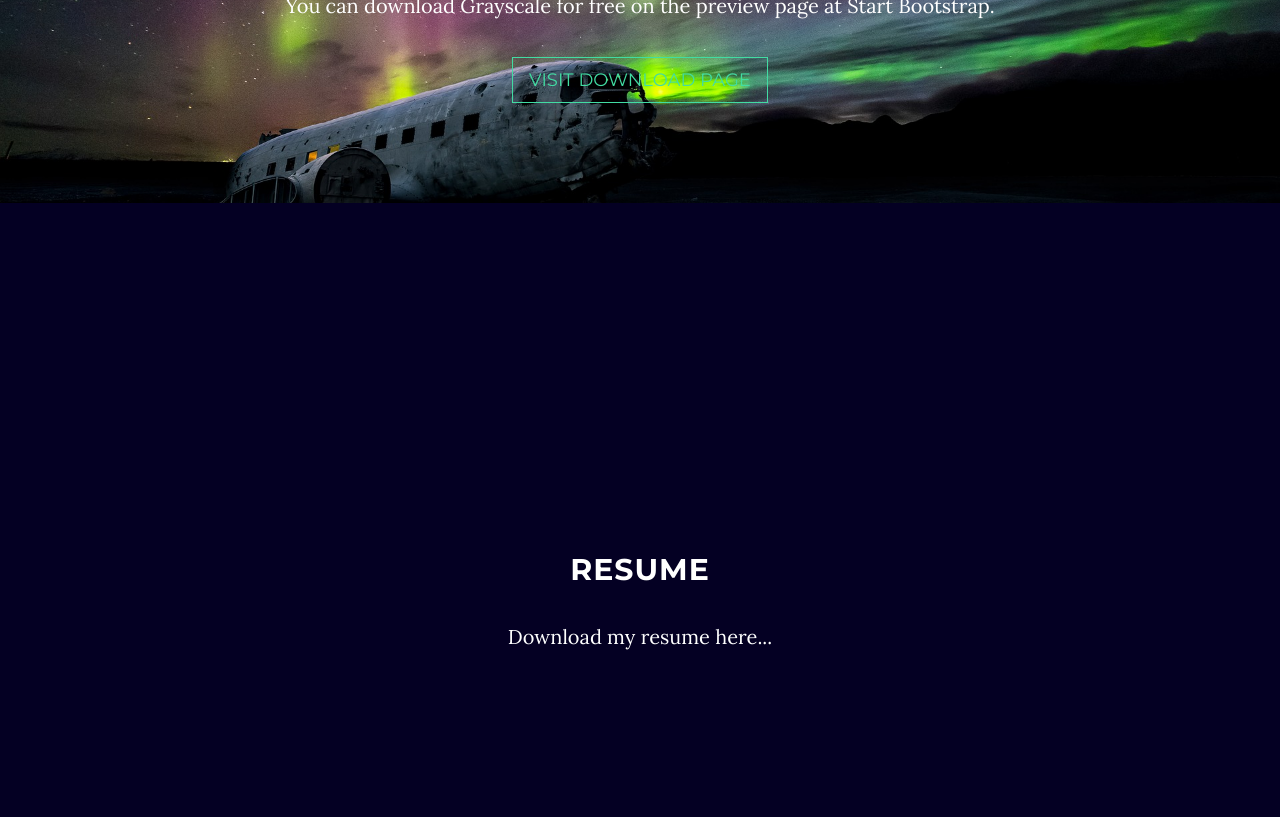
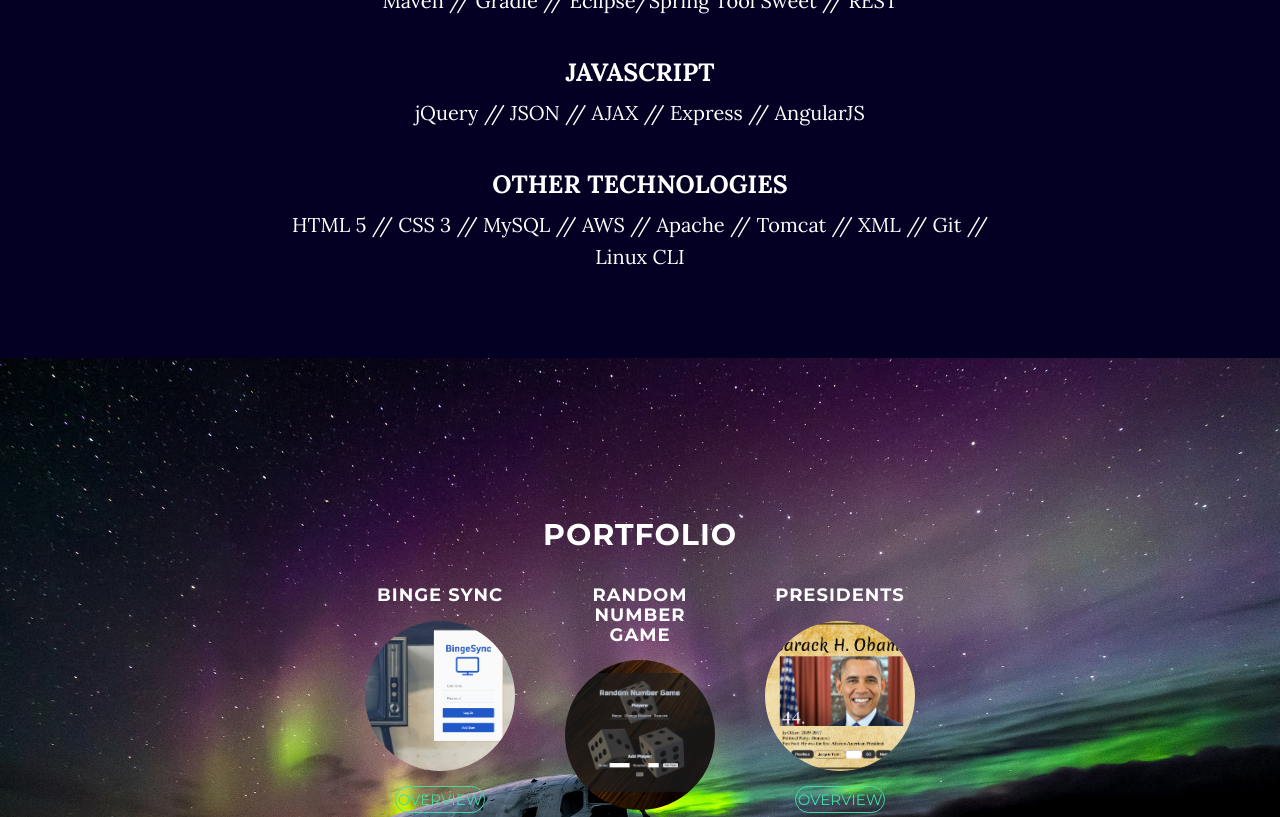
Before and after one commit to nmarchese/MySite, a website: page index.html in a window 1280 px wide. Shown: the part 1768-2585 px from the top of the page. Drawn offline with nearby package versions, Linux system fonts and the light colour scheme; some packages are replaced by stand-ins of ours; files that its build step writes are made by us from their sources.

Commit message:
updated style, filled out unimplemented sections

```diff
--- a/css/CSSdoc1.css
+++ b/css/CSSdoc1.css
@@ -172,15 +172,15 @@ li a:hover:before, li a:focus:before, li a:active:before {
 }
 
 .cube1 div {
-  background-image: url("../images/lights1.jpg");
+  background-image: url("../images/darktexture1lite.jpg");
   background-size: contain;
-  opacity: 0.9;
+  opacity: 0.7;
 }
 
 .cube2 div {
-  background-image: url("../images/lights2.jpg");
+  background-image: url("../images/darktexture2lite.jpg");
   background-size: contain;
-  opacity: 0.9;
+  opacity: 0.7;
 }
 
 .cube3 div {
@@ -289,7 +289,6 @@ li a:hover:before, li a:focus:before, li a:active:before {
   color: #333;
 
   -webkit-transition-duration: 0.3s;
-
           transition-duration: 0.3s;
   -webkit-transition-property: -webkit-transform;
   transition-property: -webkit-transform;
@@ -300,6 +299,91 @@ li a:hover:before, li a:focus:before, li a:active:before {
   color: #ccc;
 
   -webkit-transform: scale(1.07);
-
           transform: scale(1.07);
 }
+/***********************************************************/
+
+.projects {
+  display: inline-block;
+}
+@media (min-width: 768px) {
+  .projects {
+    display: flex;
+    justify-content: center;
+  }
+}
+
+.project-container {
+  text-align: center;
+  width: 150px;
+  margin-left: 25px;
+  margin-right: 25px;
+  margin-bottom: 40px;
+}
+
+.project-header {
+  margin-bottom: 15px;
+}
+
+.projects-list {
+  display: inline;
+  list-style: none;
+  float: left;
+  background-color: rgba(0,0,0,0);
+}
+
+.project-link {
+  color: rgba(0,0,0,0);
+  height: 150px;
+  width: 150px;
+  margin-bottom: 10px;
+  border-radius: 50%;
+  -webkit-transition: all 0.2s ease-in-out;
+  -moz-transition: all 0.2s ease-in-out;
+  transition: all 0.2s ease-in-out;
+}
+.project-link:hover {
+  -webkit-transform: scale(1.03);
+          transform: scale(1.03);
+  color: rgba(66, 221, 163, 0.8);
+}
+.go {
+  padding-top: 30px;
+  font-size: 80px;
+}
+.project-extra-btn {
+  padding: 2px;
+  margin: 5px;
+  font-size: 15px;
+  border-radius: 15px;
+}
+
+#bingesync {
+  background-image: url("../images/BingeSyncScreen.png");
+  background-size: cover;
+}
+
+#randomnumber {
+  background-image: url("../images/RandomNumberScreen.png");
+  background-size: cover;
+}
+
+#presidents {
+  background-image: url("../images/PresidentsScreen.png");
+  background-size: cover;
+}
+
+.mypic {
+  width: 250px;
+  height: 250px;
+  border-radius: 50%;
+  float: left;
+  margin: 20px;
+}
+
+p.tech-header {
+  text-transform: uppercase;
+  margin-bottom: 5px;
+  font-size: 25px;
+  font-weight: 600;
+}
--- a/css/grayscale.css
+++ b/css/grayscale.css
@@ -221,7 +221,7 @@ a:focus {
 .content-section {
   padding-top: 150px;
 }
-.projects-section {
+.portfolio-section {
   width: 100%;
   padding: 150px 0;
   color: white;
@@ -232,22 +232,14 @@ a:focus {
   background-size: cover;
   -o-background-size: cover;
 }
-/*#map {
-  width: 100%;
-  height: 200px;
-  margin-top: 100px;
-}*/
+
 @media (min-width: 767px) {
   .content-section {
     padding-top: 150px;
   }
-  .projects-section {
+  .portfolio-section {
     padding: 100px 0;
   }
-  /*#map {
-    height: 400px;
-    margin-top: 250px;
-  }*/
 }
 .btn {
   text-transform: uppercase;
@@ -316,9 +308,35 @@ body {
 
 
 /**************************************************************/
+#about {
+  padding-top: 70px;
+}
+#technologies {
+  padding-top: 50px;
+}
+#portfolio {
+  padding-top: 50px;
+}
+.portfolio-section {
+  padding-top: 160px;
+  padding-bottom: 160px;
+}
+@media (max-width: 768px) {
+  .resume-screen {
+    display: none;
+  }
+  #resume {
+    padding-top: 300px;
+    padding-bottom: 100px;
+  }
+}
+.resume-screen {
+  margin-bottom: 40px
+}
+#resume {
+  padding-top: 80px;
+  padding-bottom: 80px;
+}
 #contact {
   padding-top: 250px;
 }
-#resume {
-  padding-top: 350px;
-}
--- a/index.html
+++ b/index.html
@@ -9,7 +9,7 @@
     <meta name="description" content="">
     <meta name="author" content="">
 
-    <title>NikMarchese.com</title>
+    <title>Nik Marchese | Web Developer</title>
 
     <!-- Bootstrap Core CSS -->
     <link href="vendor/bootstrap/css/bootstrap.min.css" rel="stylesheet">
@@ -60,7 +60,7 @@
                         <a class="page-scroll" href="#about">About</a>
                     </li>
                     <li>
-                        <a class="page-scroll" href="#projects">Projects</a>
+                        <a class="page-scroll" href="#portfolio">Portfolio</a>
                     </li>
                     <li>
                         <a class="page-scroll" href="#resume">Resume</a>
@@ -132,28 +132,65 @@
     <!-- About Section -->
     <section id="about" class="container content-section text-center">
         <div class="row">
-            <div class="col-lg-8 col-lg-offset-2">
+            <div id="about" class="col-lg-8 col-lg-offset-2">
               <h2>About</h2>
               <p>Hi, I'm Nik! I am a full-stack web developer with experience in a wide variety of in demand technologies
                 I hard working and a very fast learner. I obtained the Oracle Java SE8 Programmer 1 certification less than two
-                  months after writing my first piece of code. I am trained in Java, Spring, Spring MVC, REST, MySQL, Java Persistence API,
-                  JavaScript, JQuery, JSON, Ajax, Angular, HTML5, and CSS3. I also have experience in database creation and management
+                months after writing my first piece of code. <img class="mypic" src="./images/FBpic1.jpg">
+                 I am trained in Java, Spring, Spring MVC, REST, MySQL, Java Persistence API,
+                JUnit, JavaScript, JQuery, JSON, Ajax, Angular, HTML5, and CSS3. I also have experience in database creation and management
                 using MySQL.</p>
               <p>I will graduate from Skill Distillery, an intensive 16-week full-stack Java programming bootcamp in Denver Colorado,
                 on the 24th of March. I am now looking for a position that will further my growth as a software developer.
                 I am excieted to continue learning and to push my understanding and of code through whatever my next endeavor may be.</p>
             </div>
+            <div id="technologies" class="col-lg-8 col-lg-offset-2">
+              <h2>Technologies</h2>
+              <p class="tech-header">Java</p>
+              <p>Spring // Spring MVC // JUnit // JPA // JPQL // JSPs // JDBC // Hibernate // Maven // Gradle // Eclipse/Spring Tool Sweet // REST</p>
+              <p class="tech-header">Javascript</p>
+              <p>jQuery // JSON // AJAX // Express //  AngularJS</p>
+              <p class="tech-header">Other Technologies</p>
+              <p>HTML 5 // CSS 3 // MySQL // AWS // Apache // Tomcat // XML // Git // Linux CLI</p>
+            </div>
         </div>
     </section>
 
-    <!-- Projects Section -->
-    <section id="projects" class="content-section text-center">
-        <div class="projects-section">
+    <!-- Portfolio Section -->
+    <section id="portfolio" class="content-section text-center">
+        <div class="portfolio-section">
             <div class="container">
                 <div class="col-lg-8 col-lg-offset-2">
-                    <h2>Projects</h2>
-                    <p>You can download Grayscale for free on the preview page at Start Bootstrap.</p>
-                    <a href="http://startbootstrap.com/template-overviews/grayscale/" class="btn btn-default btn-lg">Visit Download Page</a>
+                    <h2>Portfolio</h2>
+                    <div class="projects">
+                      <div class="project-container">
+                        <h4 class="project-header">Binge Sync</h4>
+                        <a class="project-button" href="http://www.nikmarchese.com:8080/MVCShowTracker/">
+                          <div id="bingesync" class="project-link"><h1 class="go">GO</h1></div>
+                        </a>
+                        <a href="" class="btn btn-default btn-lg, project-extra-btn">Overview</a>
+                        <a href="https://github.com/nmarchese/Bingr" class="btn btn-default btn-lg, project-extra-btn">
+                          <i class="fa fa-github fa-fw"></i> <span class="network-name">Github</span></a>
+                      </div>
+                      <div class="project-container">
+                        <h4 class="project-header">Random Number Game</h4>
+                        <a class="project-button" href="http://www.nikmarchese.com:8080/RandomNumberGame/">
+                          <div id="randomnumber" class="project-link"><h1 class="go">GO</h1></div>
+                        </a>
+                        <a href="" class="btn btn-default btn-lg, project-extra-btn">Overview</a>
+                        <a href="https://github.com/nmarchese/RandomNumberGame-CRUD-" class="btn btn-default btn-lg, project-extra-btn">
+                          <i class="fa fa-github fa-fw"></i> <span class="network-name">Github</span></a>
+                      </div>
+                      <div class="project-container">
+                        <h4 class="project-header">Presidents</h4>
+                        <a class="project-button" href="http://www.nikmarchese.com:8080/Presidents/">
+                          <div id="presidents" class="project-link"><h1 class="go">GO</h1></div>
+                        </a>
+                        <a href="" class="btn btn-default btn-lg, project-extra-btn">Overview</a>
+                        <a href="https://github.com/nmarchese/Presidents" class="btn btn-default btn-lg, project-extra-btn">
+                          <i class="fa fa-github fa-fw"></i> <span class="network-name">Github</span></a>
+                      </div>
+                  </div>
                 </div>
             </div>
         </div>
@@ -164,7 +201,8 @@
         <div class="row">
             <div class="col-lg-8 col-lg-offset-2">
               <h2>Resume</h2>
-              <p>Download my resume here...</p>
+              <img class="resume-screen" src="./images/ResumeScreen.png">
+              <a href="./files/NicholasMarcheseResume.pdf" download="NicholasMarcheseResume" class="btn btn-default btn-lg">Download PDF</a>
             </div>
         </div>
     </section>
@@ -174,7 +212,7 @@
         <div class="row">
             <div class="col-lg-8 col-lg-offset-2">
                 <h2>Contact Me</h2>
-                <p>If you are interested in hirirng me, please contact me by email or phone(found on my resume, available for download above)!</p>
+                <p>If you are interested in hirirng me, please contact me by email or phone <br>(found on my resume, available for download above)!</p>
                 <p><a href="mailto:nmarchese@gmail.com">nmarchese@gmail.com</a>
                 </p>
                 <ul class="list-inline banner-social-buttons">
@@ -208,9 +246,6 @@
     <!-- Plugin JavaScript -->
     <script src="https://cdnjs.cloudflare.com/ajax/libs/jquery-easing/1.3/jquery.easing.min.js"></script>
 
-    <!-- Google Maps API Key - Use your own API key to enable the map feature. More information on the Google Maps API can be found at https://developers.google.com/maps/ -->
-    <script type="text/javascript" src="https://maps.googleapis.com/maps/api/js?key=AIzaSyCRngKslUGJTlibkQ3FkfTxj3Xss1UlZDA&sensor=false"></script>
-
     <!-- Theme JavaScript -->
     <script src="js/grayscale.min.js"></script>
 
```
Also changed, not shown: images/BingeSyncScreen.png (added), images/FBpic.jpg (added), images/FBpic1.jpg (added), images/PresidentsScreen.png (added), images/RandomNumberScreen.png (added), images/ResumeScreen.png (added), images/city1.jpg (added), images/city2.jpg (added), images/cityedit.jpg (added), images/darktexture1lite.jpg (added), images/darktexture2lite.jpg (added), 6 other files. Lines whose indentation alone changed are shown as unchanged.
